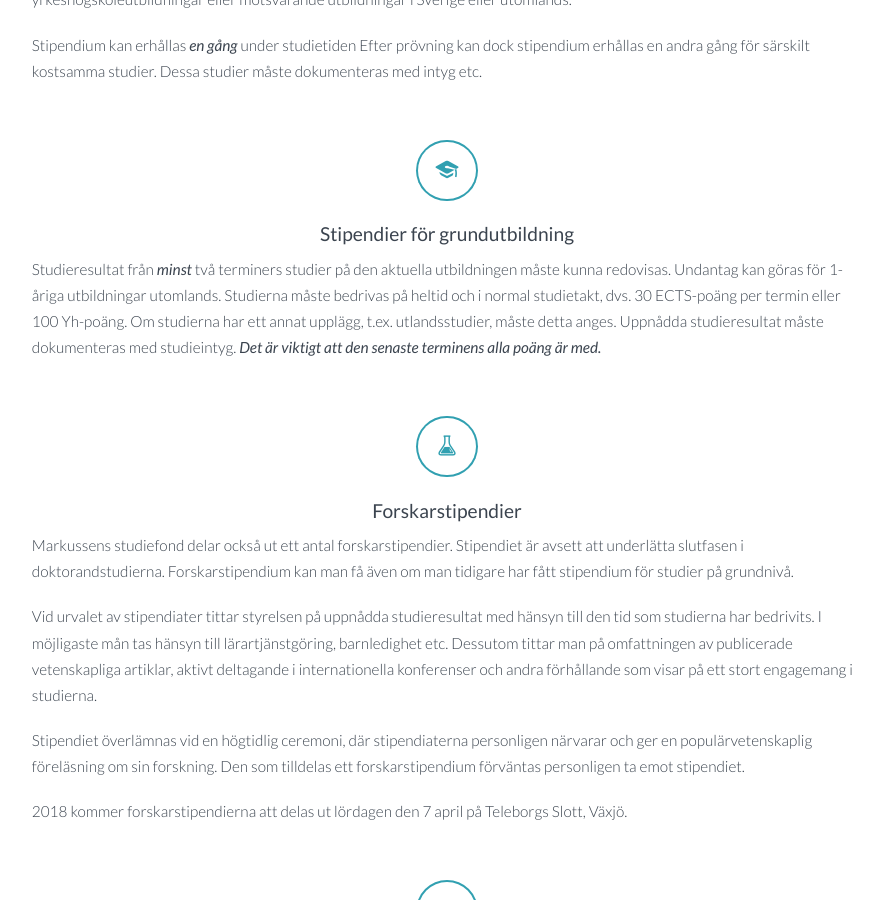
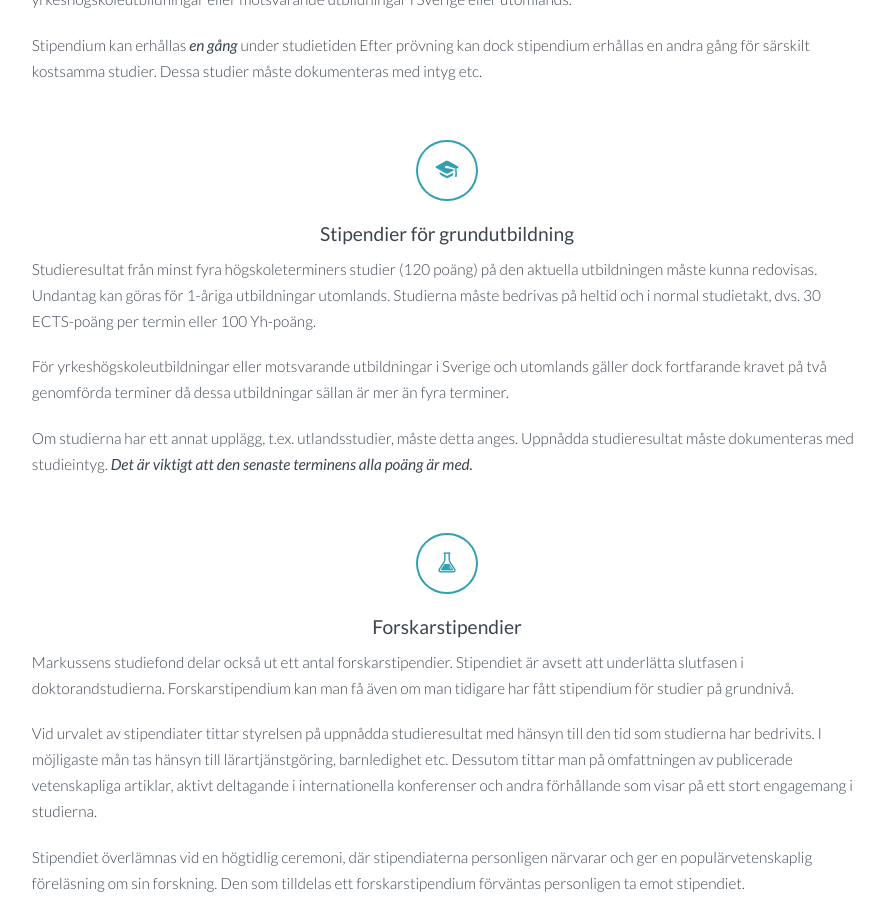
Before and after one commit to standout/markussens.se, a Jekyll site: the page built from presentation.md, in a window 1280 px wide and 900 px high, scrolled down 964 px. Shown: the whole window, without its empty margins (193-1077 px from the left). Built offline with Jekyll 4.4.1, drawn with Linux system fonts in a browser that asks for light colours; nearby versions of some CDN libraries.

Commit message:
Update text for undergraduate scholarships

```diff
--- a/presentation.md
+++ b/presentation.md
@@ -35,12 +35,11 @@
   <span class="sub--section-icon" data-icon="b"></span>
   <h3>Stipendier för grundutbildning</h3>
 
-  Studieresultat från *minst* två terminers studier på den aktuella utbildningen
-  måste kunna redovisas. Undantag kan göras för 1-åriga utbildningar utomlands.
-  Studierna måste bedrivas på heltid och i normal studietakt, dvs. 30 ECTS-poäng
-  per termin eller 100 Yh-poäng. Om studierna har ett annat upplägg, t.ex.
-  utlandsstudier, måste detta anges. Uppnådda studieresultat måste dokumenteras
-  med studieintyg. *Det är viktigt att den senaste terminens alla poäng är med.*
+  Studieresultat från minst fyra högskoleterminers studier (120 poäng) på den aktuella utbildningen måste kunna redovisas. Undantag kan göras för 1-åriga utbildningar utomlands. Studierna måste bedrivas på heltid och i normal studietakt, dvs. 30 ECTS-poäng per termin eller 100 Yh-poäng.
+
+  För yrkeshögskoleutbildningar eller motsvarande utbildningar i Sverige och utomlands gäller dock fortfarande kravet på två genomförda terminer då dessa utbildningar sällan är mer än fyra terminer.
+
+  Om studierna har ett annat upplägg, t.ex. utlandsstudier, måste detta anges. Uppnådda studieresultat måste dokumenteras med studieintyg. *Det är viktigt att den senaste terminens alla poäng är med.*
 
   <span class="sub--section-icon" data-icon="c"></span>
   <h3>Forskarstipendier</h3>
```
